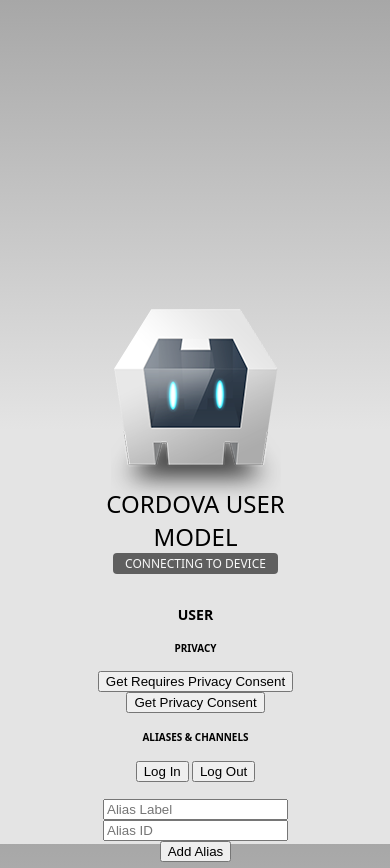
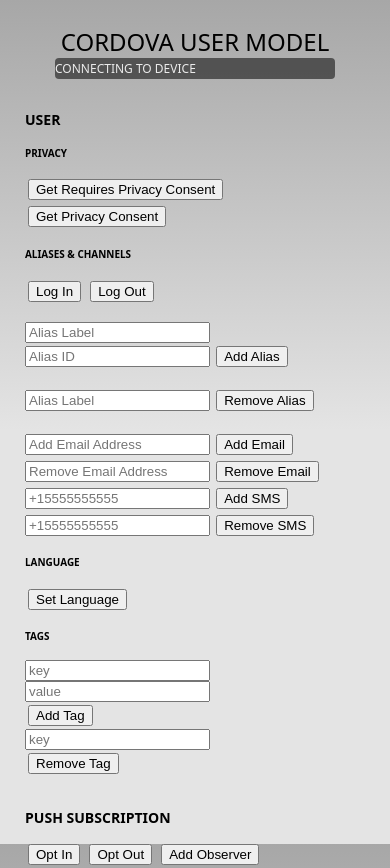
Before and after one commit to jennantilla/example-onesignal-cordova-5.0.0, a website: page www/index.html in a window 390 px wide. Shown: the top 868 px of the page. Drawn offline with Linux system fonts and the light colour scheme; some packages are replaced by stand-ins of ours.

Commit message:
update css

```diff
--- a/www/css/index.css
+++ b/www/css/index.css
@@ -16,7 +16,7 @@
  * specific language governing permissions and limitations
  * under the License.
  */
-* {
+ * {
     -webkit-tap-highlight-color: rgba(0,0,0,0); /* make transparent link selection, adjust last value opacity 0 to 1.0 */
 }
 
@@ -39,16 +39,8 @@
 
 /* Portrait layout (default) */
 .app {
-    background:url(../img/logo.png) no-repeat center top; /* 170px x 200px */
     position:absolute;             /* position in the center of the screen */
-    left:50%;
-    top:50%;
-    height:50px;                   /* text area height */
-    width:225px;                   /* text area width */
-    text-align:center;
-    padding:180px 0px 0px 0px;     /* image height is 200px (bottom 20px are overlapped with text) */
-    margin:-115px 0px 0px -112px;  /* offset vertical: half of image height and text area height */
-                                   /* offset horizontal: half of text area width */
+    margin:25px 25px 25px 25px;
 }
 
 /* Landscape layout (with min-width) */
@@ -108,3 +100,7 @@
         background-image:linear-gradient(to bottom, #585858 0%, #1B1B1B 51%);
     }
 }
+
+.method-btn {
+    margin: 3px;
+}
```
